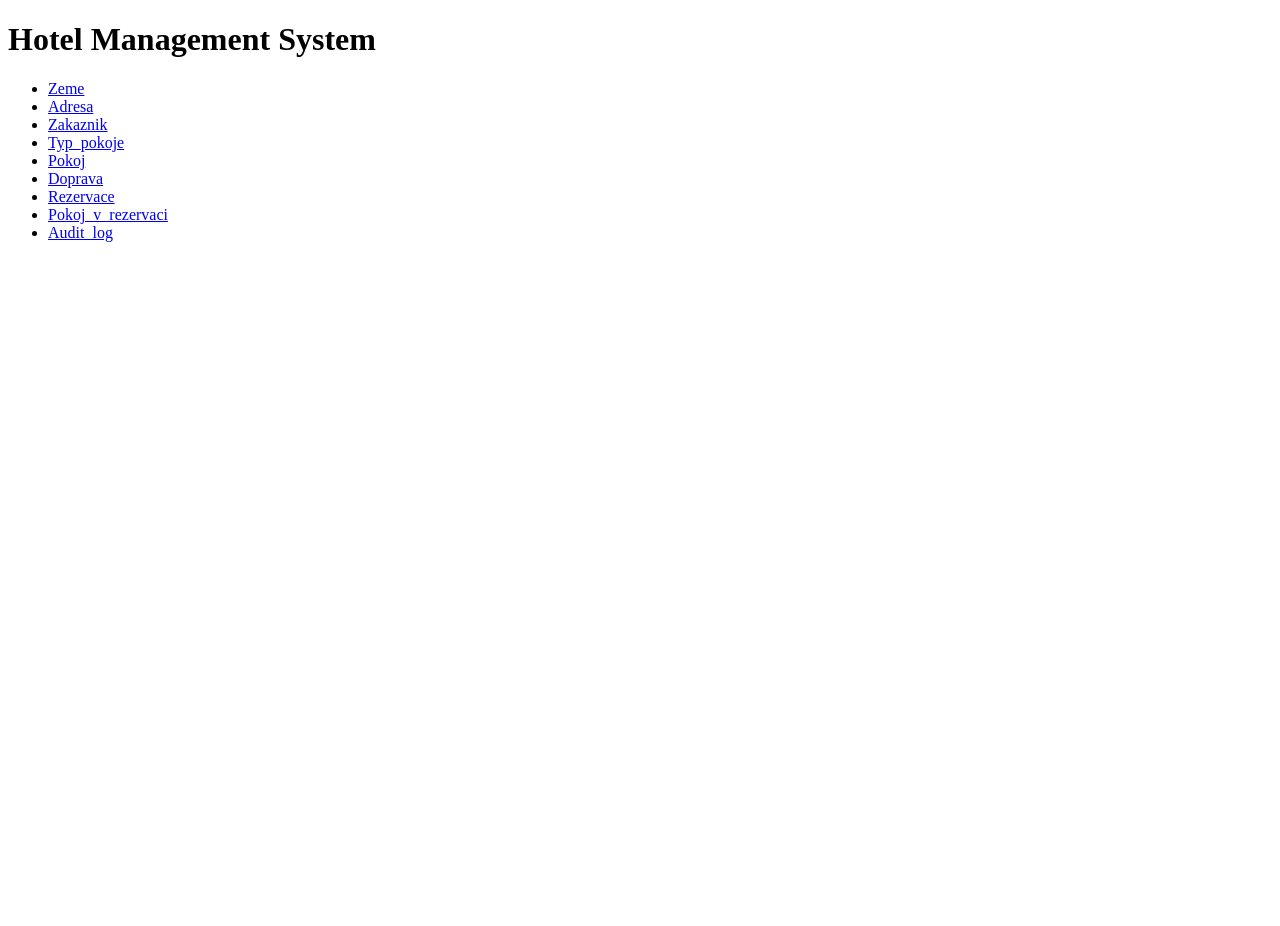
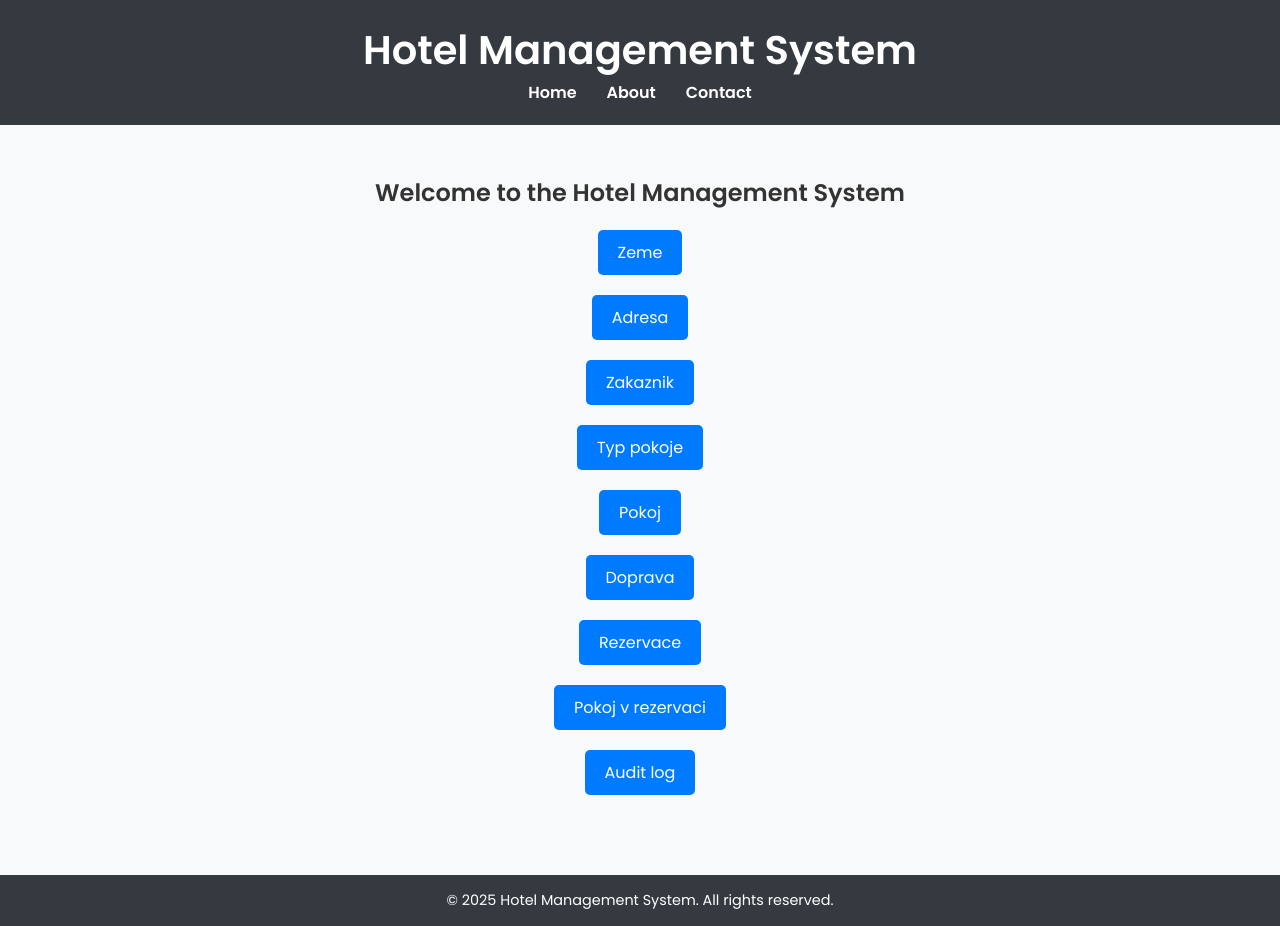
Before and after one commit to DrobnyV/ThetaDB, a Flask app: page / in a window 1280 px wide. Before the commit the page ends 242 px from the top, so only its background shows below. Run offline with Flask 3, Linux system fonts and the light colour scheme; parts of the project's set-up code (start-up, migrations or seed data) failed here and were passed over.

Commit message:
Add of space between items

```diff
--- a/static/styles.css
+++ b/static/styles.css
@@ -17,3 +17,103 @@ th {
 tr:nth-child(even) {
     background-color: #f9f9f9;
 }
+/*
+index.html
+*/
+body {
+    font-family: 'Poppins', sans-serif;
+    margin: 0;
+    padding: 0;
+    background-color: #f8f9fa;
+    color: #333;
+}
+
+header {
+    background-color: #343a40;
+    color: #fff;
+    padding: 20px 0;
+    text-align: center;
+}
+
+header h1 {
+    margin: 0;
+    font-size: 2.5rem;
+}
+
+nav ul {
+    list-style: none;
+    padding: 0;
+    display: flex;
+    justify-content: center;
+    margin: 0;
+}
+
+nav ul li {
+    margin: 0 15px;
+}
+
+nav ul li a {
+    text-decoration: none;
+    color: #fff;
+    font-weight: 600;
+}
+
+nav ul li a:hover {
+    color: #ffc107;
+}
+
+main {
+    padding: 30px;
+    text-align: center;
+}
+
+main ul {
+    list-style: none;
+    padding: 0;
+}
+
+main ul li {
+    margin: 20px 0; /* Added more space between items */
+}
+
+main ul li a {
+    text-decoration: none;
+    background-color: #007bff;
+    color: #fff;
+    padding: 10px 20px;
+    border-radius: 5px;
+    transition: background-color 0.3s;
+    display: inline-block;
+}
+
+main ul li a:hover {
+    background-color: #0056b3;
+}
+
+
+footer {
+    background-color: #343a40;
+    color: #fff;
+    text-align: center;
+    padding: 15px 0;
+    margin-top: 30px;
+}
+
+footer p {
+    margin: 0;
+    font-size: 0.9rem;
+}
+
+@media (max-width: 768px) {
+    header h1 {
+        font-size: 2rem;
+    }
+
+    nav ul {
+        flex-direction: column;
+    }
+
+    nav ul li {
+        margin: 10px 0;
+    }
+}
--- a/templates/index.html
+++ b/templates/index.html
@@ -2,20 +2,38 @@
 <html lang="en">
 <head>
     <meta charset="UTF-8">
-    <title>Hotel Management</title>
+    <meta name="viewport" content="width=device-width, initial-scale=1.0">
+    <title>Hotel Management System</title>
+    <link href="https://fonts.googleapis.com/css2?family=Poppins:wght@400;600&display=swap" rel="stylesheet">
+    <link rel="stylesheet" href="{{ url_for('static', filename='styles.css') }}">
 </head>
 <body>
+    <header>
         <h1>Hotel Management System</h1>
+        <nav>
+            <ul>
+                <li><a href="/home">Home</a></li>
+                <li><a href="/about">About</a></li>
+                <li><a href="/contact">Contact</a></li>
+            </ul>
+        </nav>
+    </header>
+    <main>
+        <h2>Welcome to the Hotel Management System</h2>
         <ul>
             <li><a href="/list/Zeme">Zeme</a></li>
             <li><a href="/list/Adresa">Adresa</a></li>
             <li><a href="/list/Zakaznik">Zakaznik</a></li>
-        <li><a href="/list/Typ_pokoje">Typ_pokoje</a></li>
+            <li><a href="/list/Typ_pokoje">Typ pokoje</a></li>
             <li><a href="/list/Pokoj">Pokoj</a></li>
             <li><a href="/list/Doprava">Doprava</a></li>
             <li><a href="/list/Rezervace">Rezervace</a></li>
-        <li><a href="/list/Pokoj_v_rezervaci">Pokoj_v_rezervaci</a></li>
-        <li><a href="/list/Audit_log">Audit_log</a></li>
+            <li><a href="/list/Pokoj_v_rezervaci">Pokoj v rezervaci</a></li>
+            <li><a href="/list/Audit_log">Audit log</a></li>
         </ul>
+    </main>
+    <footer>
+        <p>&copy; 2025 Hotel Management System. All rights reserved.</p>
+    </footer>
 </body>
 </html>
```
Lines whose indentation alone changed are shown as unchanged.
